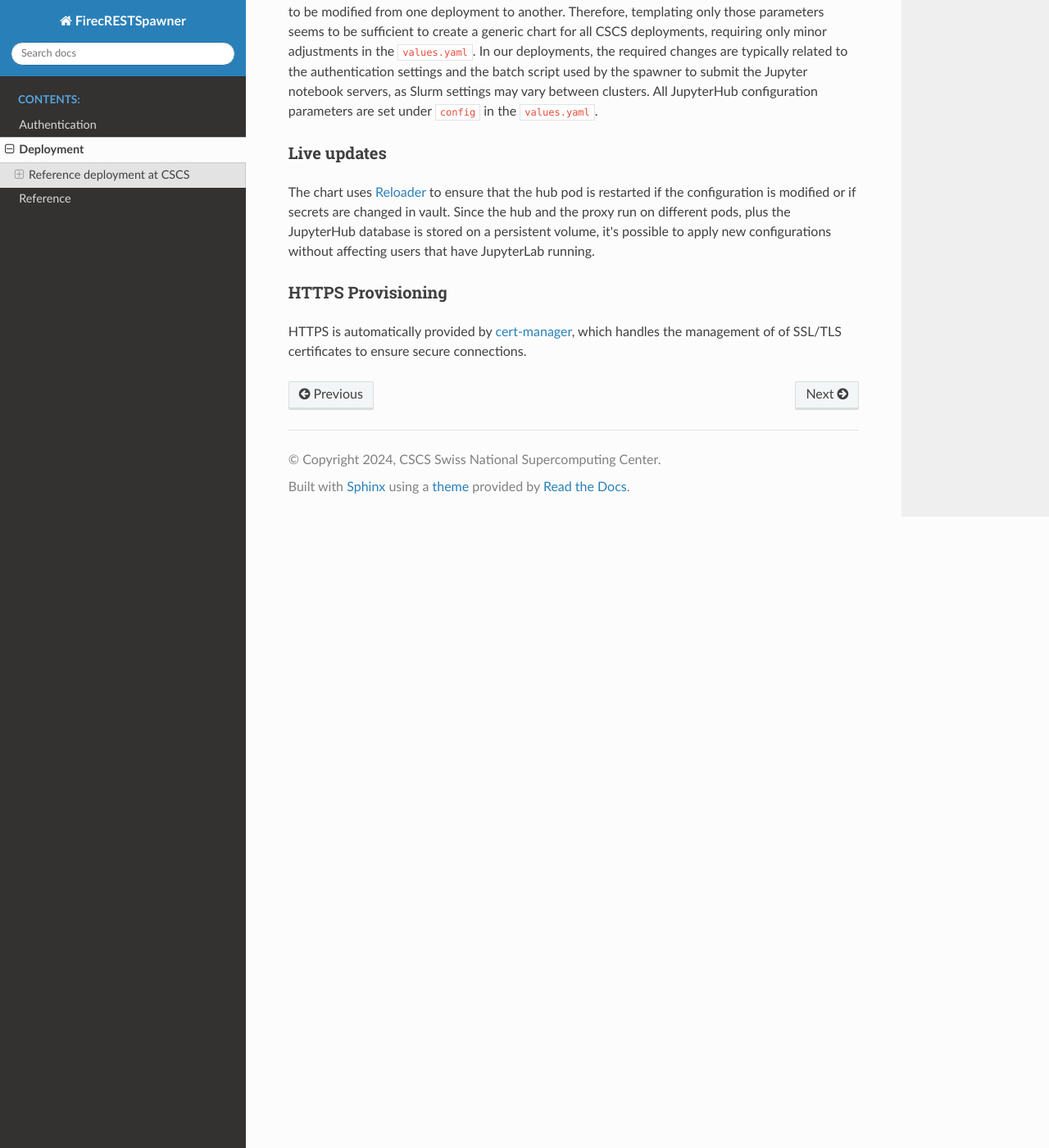
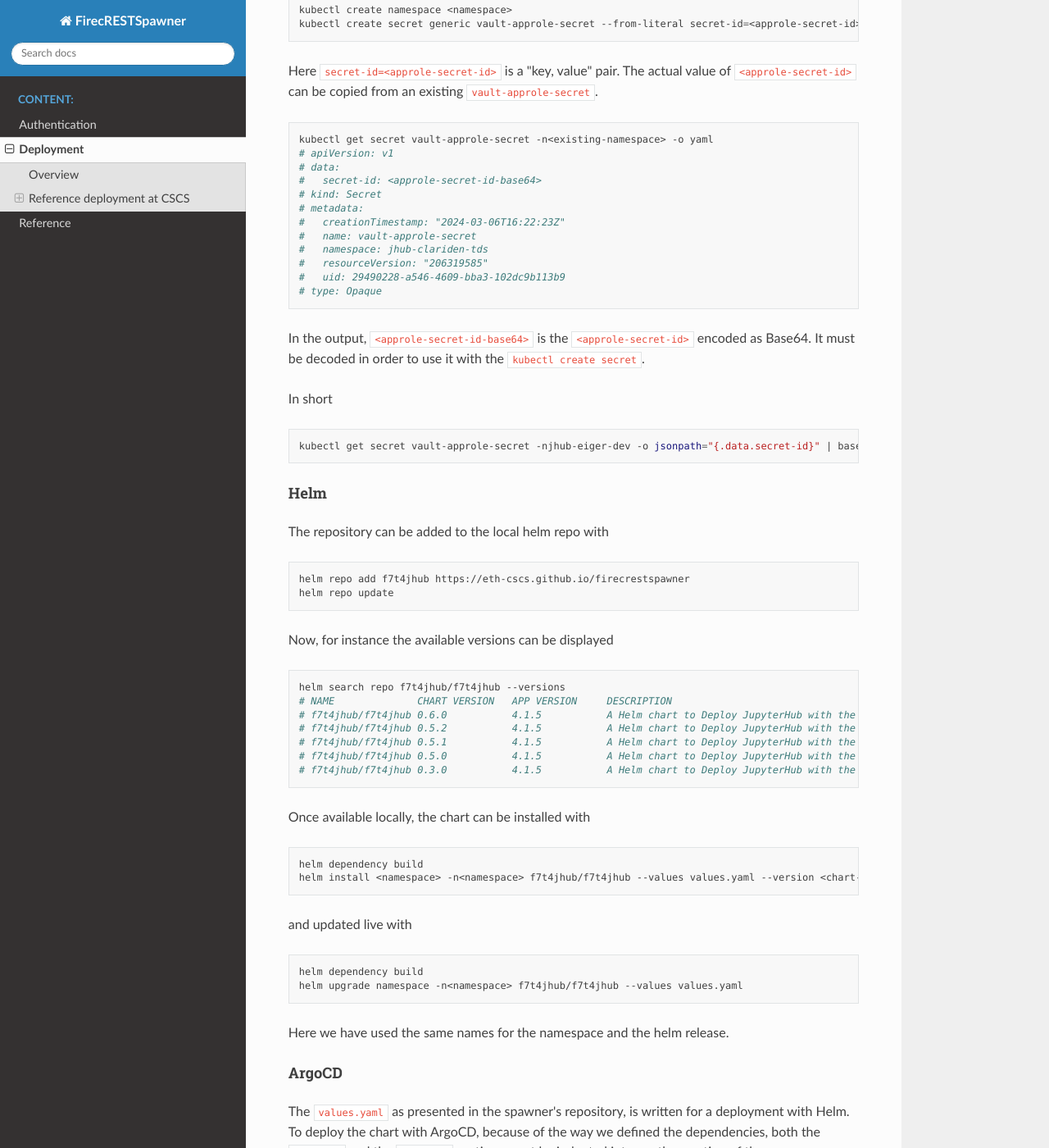
Before and after one commit to eth-cscs/firecrestspawner, a Sphinx documentation site: the page built from docs/source/deployment.rst, in a window 1280 px wide and 1400 px high, scrolled down 3169 px. Shown: the whole window at 82% size. Built offline with Sphinx 7.4.7 and the Read the Docs theme 3.1.0, drawn with Linux system fonts in a browser that asks for light colours; some of the changed text lies outside the part shown.

Commit message:
update docs

```diff
--- a/docs/source/deployment.rst
+++ b/docs/source/deployment.rst
@@ -1,5 +1,8 @@
 Deployment
 ==========
+
+Overview
+--------
 
 Deploying JupyteHub has two components:
 
@@ -33,44 +36,6 @@
 
    Schematic representation of the f7t4jhub chart
 
-Adding the chart's repository locally
-^^^^^^^^^^^^^^^^^^^^^^^^^^^^^^^^^^^^^
-
-The repository can be added locally with
-
-.. code-block:: Shell
-
-    $> helm repo add f7t4jhub https://eth-cscs.github.io/firecrestspawner
-    $> helm repo update
-
-
-Now, for instance the available versions can be displayed
-
-.. code-block:: Shell
-
-    $> helm search repo f7t4jhub/f7t4jhub --versions
-    NAME             	CHART VERSION	APP VERSION	DESCRIPTION
-    f7t4jhub/f7t4jhub	0.6.0        	4.1.5      	A Helm chart to Deploy JupyterHub with the Fire...
-    f7t4jhub/f7t4jhub	0.5.2        	4.1.5      	A Helm chart to Deploy JupyterHub with the Fire...
-    f7t4jhub/f7t4jhub	0.5.1        	4.1.5      	A Helm chart to Deploy JupyterHub with the Fire...
-    f7t4jhub/f7t4jhub	0.5.0        	4.1.5      	A Helm chart to Deploy JupyterHub with the Fire...
-    f7t4jhub/f7t4jhub	0.3.0        	4.1.5      	A Helm chart to Deploy JupyterHub with the Fire...
-
-Installing the chart
-^^^^^^^^^^^^^^^^^^^^
-
-The chart can be installed with
-
-.. code-block:: Shell
-
-   helm install --create-namespace <namespace> -n<namespace> f7t4jhub/f7t4jhub --values values.yaml --version <chart-version>
-
-and updated live with
-
-.. code-block:: Shell
-
-   helm upgrade jhub-dom-gen -n<namespace> f7t4jhub/f7t4jhub --values values.yaml
-
 In our deployments at CSCS, the hub and proxy run on their own pods.
 That's a standard practice that allows the hub to be restarted (to apply a new configuration, for instance) without affecting users with running JupyterLab servers.
 The deployment used the following images:
@@ -94,7 +59,7 @@
    JupyterHub deployment at CSCS
 
 Access to Keycloak
-^^^^^^^^^^^^^^^^^^
+~~~~~~~~~~~~~~~~~~
 
 At CSCS, the Keycloak client's IDs and secrets to login in JupyterHub are stored in `Vault <https://www.vaultproject.io>`_.
 They can be accessed in our kubernetes deployment via a set of secrets:
@@ -111,7 +76,7 @@
 The section of the chart related to Vault is optional and can be disabled in the ``values.yaml``.
 
 JupyterHub configuration
-^^^^^^^^^^^^^^^^^^^^^^^^
+~~~~~~~~~~~~~~~~~~~~~~~~
 
 Another key element of the chart is the ``ConfigMap`` mentioned above, which provides
 the `JupyterHub configuration <https://jupyterhub.readthedocs.io/en/stable/tutorial/getting-started/config-basics.html>`_.
@@ -123,12 +88,215 @@
 All JupyterHub configuration parameters are set under ``config`` in the ``values.yaml``.
 
 Live updates
-^^^^^^^^^^^^
+~~~~~~~~~~~~
 
 The chart uses `Reloader <https://github.com/stakater/Reloader>`_ to ensure that the hub pod is restarted if the configuration is modified or if secrets are changed in vault.
 Since the hub and the proxy run on different pods, plus the JupyterHub database is stored on a persistent volume, it's possible to apply new configurations without affecting users that have JupyterLab running.
 
 HTTPS Provisioning
-^^^^^^^^^^^^^^^^^^
+~~~~~~~~~~~~~~~~~~
 
 HTTPS is automatically provided by `cert-manager <https://cert-manager.io/>`_, which handles the management of of SSL/TLS certificates to ensure secure connections.
+
+
+Deploying the chart
+~~~~~~~~~~~~~~~~~~~
+
+This section explain how the chart is deployed with Helm or ArgoCD.
+For either option, there's a common first first step, which is the  creation of the ``vault-approle-secret``.
+That can be done in a namespace with the following command:
+
+.. code-block:: Shell
+
+   kubectl create namespace <namespace>
+   kubectl create secret generic vault-approle-secret --from-literal secret-id=<approle-secret-id> -n<namespace>
+
+Here  ``secret-id=<approle-secret-id>`` is a "key, value" pair.
+The actual value of ``<approle-secret-id>`` can be copied from an existing ``vault-approle-secret``.
+
+.. code-block:: Shell
+
+   kubectl get secret vault-approle-secret -n<existing-namespace> -o yaml
+   # apiVersion: v1
+   # data:
+   #   secret-id: <approle-secret-id-base64>
+   # kind: Secret
+   # metadata:
+   #   creationTimestamp: "2024-03-06T16:22:23Z"
+   #   name: vault-approle-secret
+   #   namespace: jhub-clariden-tds
+   #   resourceVersion: "206319585"
+   #   uid: 29490228-a546-4609-bba3-102dc9b113b9
+   # type: Opaque
+
+In the output, ``<approle-secret-id-base64>`` is the ``<approle-secret-id>`` encoded as Base64. It must be decoded in order to use it with the ``kubectl create secret``.
+
+In short
+
+.. code-block:: Shell
+
+   kubectl get secret vault-approle-secret -njhub-eiger-dev -o jsonpath="{.data.secret-id}" | base64 --decode
+
+
+Helm
+^^^^
+
+The repository can be added to the local helm repo with
+
+.. code-block:: Shell
+
+    helm repo add f7t4jhub https://eth-cscs.github.io/firecrestspawner
+    helm repo update
+
+
+Now, for instance the available versions can be displayed
+
+.. code-block:: Shell
+
+    helm search repo f7t4jhub/f7t4jhub --versions
+    # NAME             	CHART VERSION	APP VERSION	DESCRIPTION
+    # f7t4jhub/f7t4jhub	0.6.0        	4.1.5      	A Helm chart to Deploy JupyterHub with the Fire...
+    # f7t4jhub/f7t4jhub	0.5.2        	4.1.5      	A Helm chart to Deploy JupyterHub with the Fire...
+    # f7t4jhub/f7t4jhub	0.5.1        	4.1.5      	A Helm chart to Deploy JupyterHub with the Fire...
+    # f7t4jhub/f7t4jhub	0.5.0        	4.1.5      	A Helm chart to Deploy JupyterHub with the Fire...
+    # f7t4jhub/f7t4jhub	0.3.0        	4.1.5      	A Helm chart to Deploy JupyterHub with the Fire...
+
+Once available locally, the chart can be installed with
+
+.. code-block:: Shell
+
+   helm dependency build
+   helm install <namespace> -n<namespace> f7t4jhub/f7t4jhub --values values.yaml --version <chart-version>
+
+and updated live with
+
+.. code-block:: Shell
+
+   helm dependency build
+   helm upgrade namespace -n<namespace> f7t4jhub/f7t4jhub --values values.yaml
+
+Here we have used the same names for the namespace and the helm release.
+
+ArgoCD
+^^^^^^
+
+The ``values.yaml`` as presented in the spawner's repository, is written for a deployment with Helm.
+To deploy the chart with ArgoCD, because of the way we defined the dependencies, both the ``reloader`` and the ``f7t4jhub`` sections must be indented into another section of the same name.
+The structure should look like the following code block, wher we have highlighted the two new sections:
+
+.. code-block:: Yaml
+   :emphasize-lines: 1, 8
+
+   reloader:
+    reloader:
+      reloader:
+        # Set to true to enable the reloader for automatically restarting pods on ConfigMap/Secret changes.
+        enabled: true
+        ...
+
+   f7t4jhub:
+     f7t4jhub:
+       setup:
+         # URL for the Firecrest service (replace with your own Firecrest URL)
+         firecrestUrl: "https://firecrest.cscs.ch"
+         ...
+
+The dependecies are defined like in the following ``Chart.yaml`` for the version ``0.8.6`` of the chart
+
+.. code-block:: Yaml
+
+   apiVersion: v2
+   name: f7t4jhub
+   description: A Helm chart to Deploy JupyterHub with the FirecREST Spawner
+   type: application
+   version: 0.8.6  # same as the chart version
+   appVersion: "4.1.5"
+   dependencies:
+     - name: f7t4jhub
+       version: 0.8.6  # chart version
+       repository: https://eth-cscs.github.io/firecrestspawner
+     - name: reloader
+       version: v1.0.51
+       repository: https://stakater.github.io/stakater-charts
+       condition: reloader.reloader.enabled
+
+For more information about the ArgoCD deployment, please get in contact with us.
+
+
+Software installation in the cluster
+~~~~~~~~~~~~~~~~~~~~~~~~~~~~~~~~~~~~
+
+A JupyterLab installation including the spawner must be available in the HPC cluster.
+From the spawner, only the ``firecrestspawner-singleuser`` script is used since it's needed to launch the JupyterLab server.
+The needed software can be installed like with
+
+.. code-block:: Shell
+
+   pip install --no-cache jupyterhub==4.1.5 pyfirecrest==2.1.0 SQLAlchemy==1.4.52 oauthenticator==16.0.7 jupyterlab==4.1.8
+
+   git clone https://github.com/eth-cscs/firecrestspawner.git
+   cd firecrestspawner
+   git checkout test-eiger
+   pip install .
+
+That software can be installed on a python virtual environment or container images or `uenv <https://github.com/eth-cscs/uenv>`_ images.
+
+Container images
+^^^^^^^^^^^^^^^^
+
+As an example, this is a dockerfile to install the JupyterLab and the spawner within a PyTorch image from `NVidia GPU Cloud <https://catalog.ngc.nvidia.com/orgs/nvidia/containers/pytorch>`_.
+
+.. code-block:: Dockerfile
+
+   FROM nvcr.io/nvidia/pytorch:24.07-py3
+
+   RUN pip install --no-cache jupyterlab jupyterhub==4.1.6 pyfirecrest==2.1.0 SQLAlchemy==1.4.52 oauthenticator==16.3.1 notebook==7.2.1
+
+   RUN git clone https://github.com/eth-cscs/firecrestspawner.git && \
+       cd firecrestspawner && \
+       pip install .
+
+Uenvs
+^^^^^
+
+We create a uenv based on the `prgenv-gnu <https://github.com/eth-cscs/alps-uenv/tree/main/recipes/prgenv-gnu/23.11/mc>`_ recipe. For instance, for the multicore partition of Eiger, an ``environments.yaml`` can be defined like this
+
+.. code-block:: Yaml
+   :emphasize-lines: 18
+
+    gcc-env:
+      compiler:
+          - toolchain: gcc
+            spec: gcc@12
+      mpi:
+          spec: cray-mpich
+          gpu: Null
+      unify: true
+      specs:
+      - cmake
+      - fftw
+      - fmt
+      - hdf5
+      - ninja@1.11
+      - openblas
+      - python@3.11
+      - py-pybind11
+      - py-pip
+      variants:
+      - +mpi
+      views:
+        default:
+
+Here, starting from the ``prgenv-gnu`` recipe, only ``py-pip`` was adeed in the specs (and ``osu-micro-benchmarks@5.9`` removed), which is used in the post-install script
+
+.. code-block:: Shell
+
+    export PATH=/user-environment/env/default/bin:$PATH
+    pip install --no-cache jupyterhub==4.1.5 pyfirecrest==2.1.0 SQLAlchemy==1.4.52 oauthenticator==16.0.7 jupyterlab==4.1.8
+
+    git clone https://github.com/eth-cscs/firecrestspawner.git
+    cd firecrestspawner
+    git checkout test-eiger
+    pip install .
+
+and by users to build their environments.
```
Also changed, not shown: docs/source/index.rst (+12 -1 lines).
